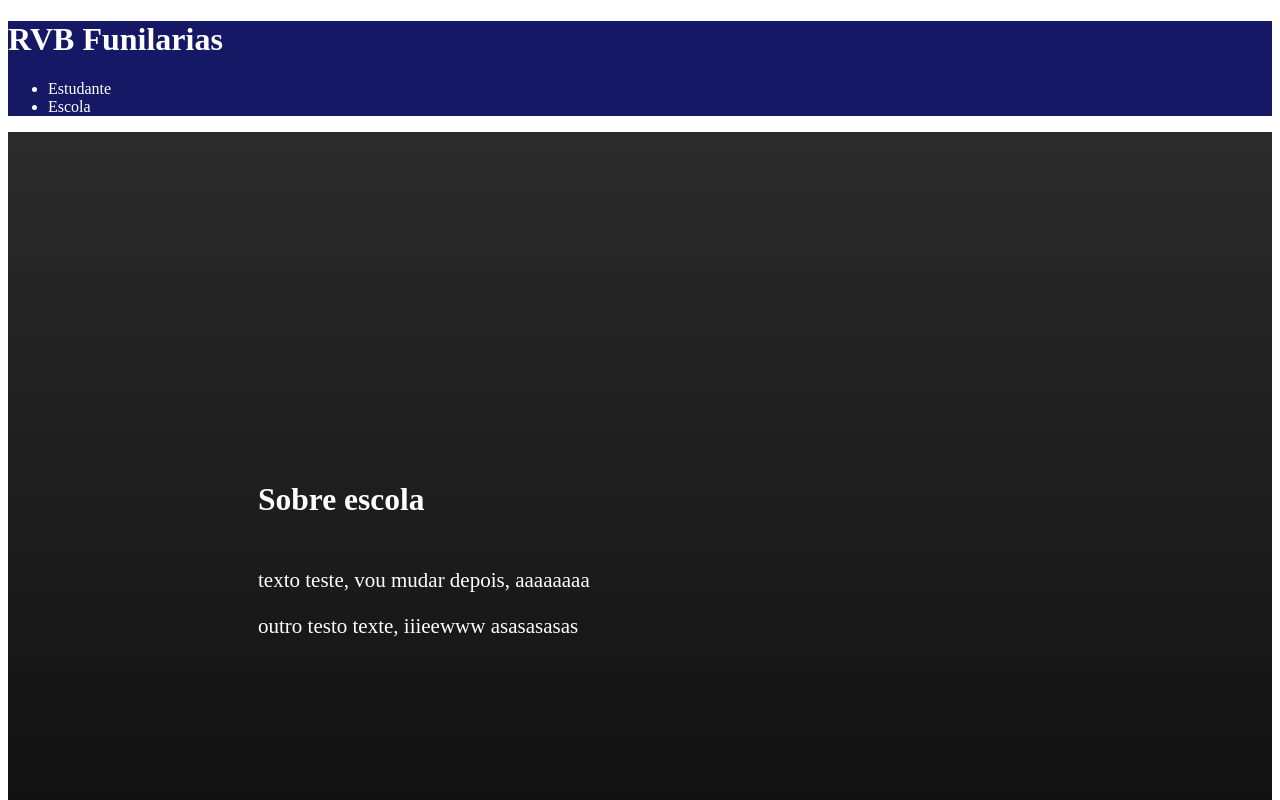
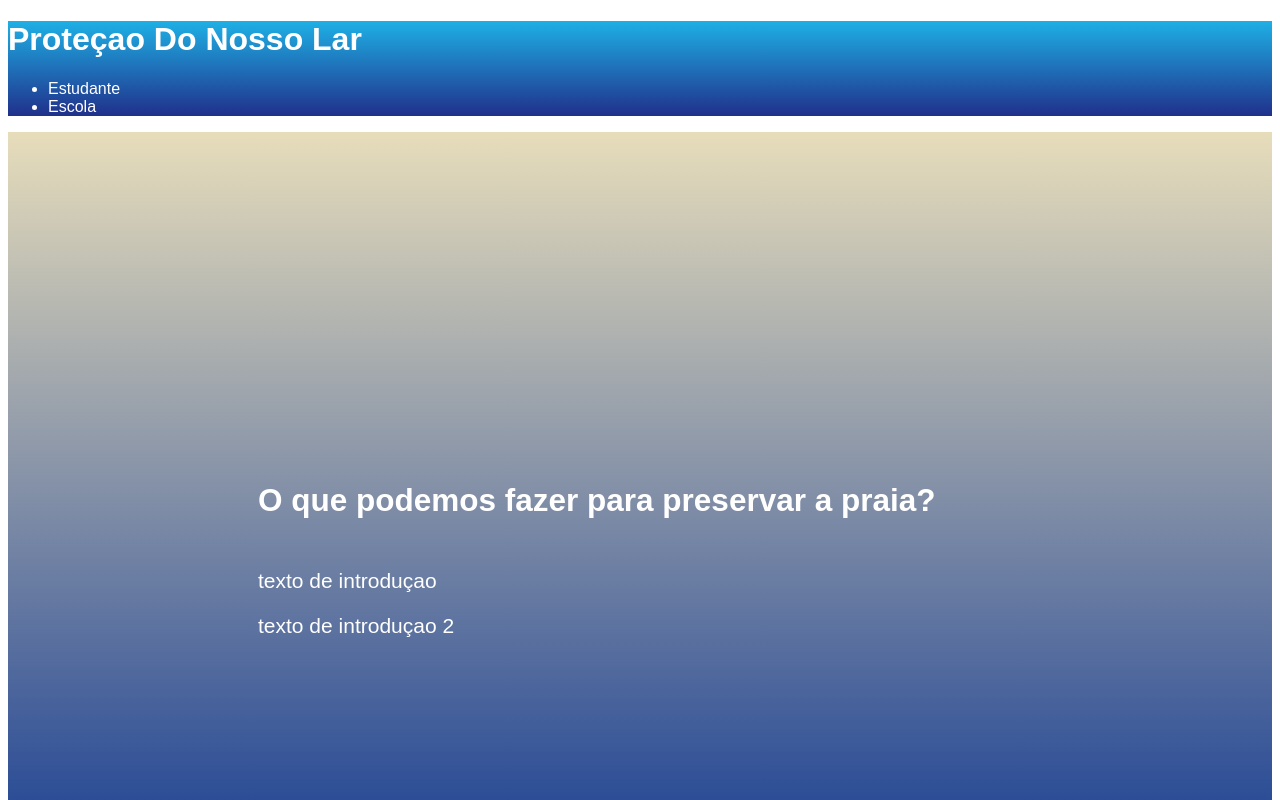
Before and after one commit to danieljackowski/2anobmh, a plain HTML site: page index.html in a window 1280 px wide. Shown: the top 800 px of the page. Drawn offline with Linux system fonts and the light colour scheme.

Commit message:
Add files via upload

```diff
--- a/index.html
+++ b/index.html
@@ -9,21 +9,20 @@
 </head>
 <body>
     <header>
-        <h1> RVB Funilarias </h1>
+        <h1> Proteçao Do Nosso Lar </h1>
         <ul>
             <li> Estudante </li>
             <li> Escola </li>
         </ul>
     </header>
     <section class="escola">
-<h2 class="escola-titulo">Sobre escola</h2>
+<h2 class="escola-titulo">O que podemos fazer para preservar a praia?</h2>
 <p class="escola-texto-um">
-    texto teste, vou mudar depois, aaaaaaaa
+    texto de introduçao
 </p>
 <p class="escola-texto-dois">
-    outro testo texte, iiieewww
-    asasasasas
+    texto de introduçao 2
 </p>
-    </section>
+    </section class= "">
 </body>
 </html>
--- a/style.css
+++ b/style.css
@@ -1,14 +1,16 @@
 header {
-    background-color: #151965;
+    background-image: linear-gradient(to top, #20308B, #1EB0E5);
     color: white;
+    font-family: sans-serif;
 }
 
     .escola {
-        background-image: linear-gradient(#2B2B2B,#0c0c0c);
+        background-image: linear-gradient(#E7DDBB,#002B8D);
 
         color: white;
         font-size: 21px;
         padding: 300px 250px;
+        font-family: sans-serif;
     }
 
     .escola-titulo {
```
Also changed, not shown: tartaruga.webp (added).
